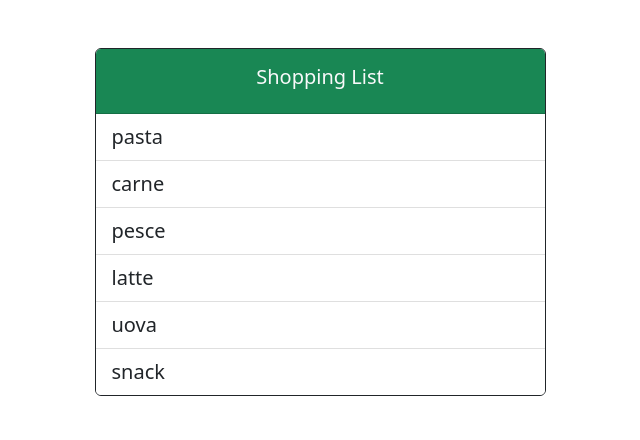
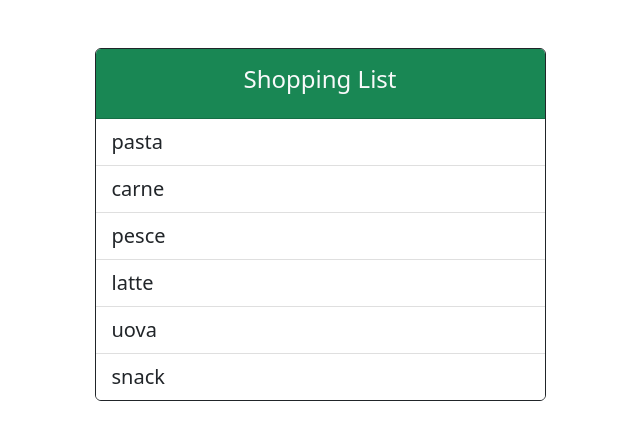
Before and after one commit to Francesco-Iannuzzi/js-lista-spesa, a plain HTML site: page index.html in a window 1280 px wide. Shown: the whole page, without its empty margins (320-960 px from the left). Drawn offline with nearby package versions, Linux system fonts and the light colour scheme.

Commit message:
resize h1 + add comment + indentation

```diff
--- a/assets/js/main.js
+++ b/assets/js/main.js
@@ -2,6 +2,7 @@
 
 Consegna:
 Data una lista della spesa, stampare sulla pagina (anche brutalmente, basta che si vedano) gli elementi della lista individualmente con un ciclo while.
+
 Consigli:
 - Ricordiamoci di inizializzare la variabile di contatore prima dell'inizio del ciclo while
 - Ricordiamoci di incrementare il contatore, o comunque di inserire una condizione di uscita, all'interno ciclo while
--- a/index.html
+++ b/index.html
@@ -1,34 +1,33 @@
 <!DOCTYPE html>
 <html lang="en">
+
 <head>
     <meta charset="UTF-8">
     <meta http-equiv="X-UA-Compatible" content="IE=edge">
     <meta name="viewport" content="width=device-width, initial-scale=1.0">
     <title>Lista della spesa</title>
-    <link href="https://cdn.jsdelivr.net/npm/bootstrap@5.2.3/dist/css/bootstrap.min.css" rel="stylesheet" integrity="sha384-rbsA2VBKQhggwzxH7pPCaAqO46MgnOM80zW1RWuH61DGLwZJEdK2Kadq2F9CUG65" crossorigin="anonymous">
+    <link href="https://cdn.jsdelivr.net/npm/bootstrap@5.2.3/dist/css/bootstrap.min.css" rel="stylesheet"
+        integrity="sha384-rbsA2VBKQhggwzxH7pPCaAqO46MgnOM80zW1RWuH61DGLwZJEdK2Kadq2F9CUG65" crossorigin="anonymous">
     <!-- /bootstrap style -->
     <link rel="stylesheet" href="./assets/css/style.css">
     <!-- /my style -->
 </head>
+
 <body>
 
     <main>
         <div class="container py-5">
             <div class="row justify-content-center">
                 <div class="col-5">
-                    <div class="card border-dark">
+
+                    <div class="Shopping_list card border-dark">
                         <div class="card-header bg-success text-center py-3">
-                          <h1 class="fs-5 text-light">Shopping List</h1>
+                            <h1 class="fs-4 text-light">Shopping List</h1>
                         </div>
-                        <ul class="list-group list-group-flush">
-                          <!-- <li class="list-group-item">${item}</li>
-                          <li class="list-group-item">${item}</li>
-                          <li class="list-group-item">${item}</li>
-                          <li class="list-group-item">${item}</li>
-                          <li class="list-group-item">${item}</li>
-                          <li class="list-group-item">${item}</li> -->
-                        </ul>
-                      </div>
+                        <ul class="list-group list-group-flush"></ul>
+                    </div>
+                    <!-- /Shopping List -->
+
                 </div>
             </div>
         </div>
@@ -36,10 +35,13 @@
 
 
 
-    <script src="https://cdn.jsdelivr.net/npm/bootstrap@5.2.3/dist/js/bootstrap.bundle.min.js" integrity="sha384-kenU1KFdBIe4zVF0s0G1M5b4hcpxyD9F7jL+jjXkk+Q2h455rYXK/7HAuoJl+0I4" crossorigin="anonymous"></script>
+    <script src="https://cdn.jsdelivr.net/npm/bootstrap@5.2.3/dist/js/bootstrap.bundle.min.js"
+        integrity="sha384-kenU1KFdBIe4zVF0s0G1M5b4hcpxyD9F7jL+jjXkk+Q2h455rYXK/7HAuoJl+0I4"
+        crossorigin="anonymous"></script>
     <!-- /bootstrap script -->
     <script src="./assets/js/main.js"></script>
     <!-- /my script -->
 
 </body>
+
 </html>
```
